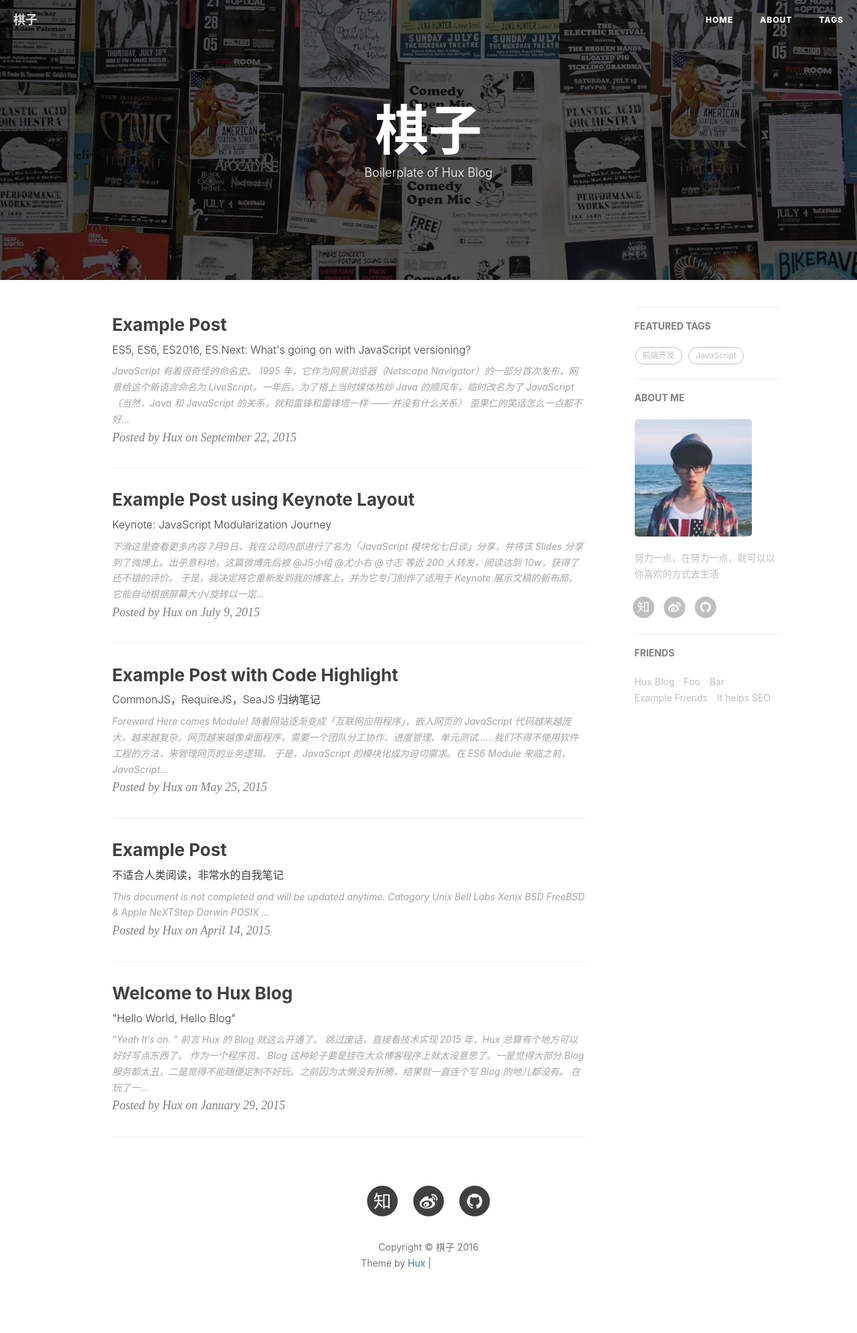
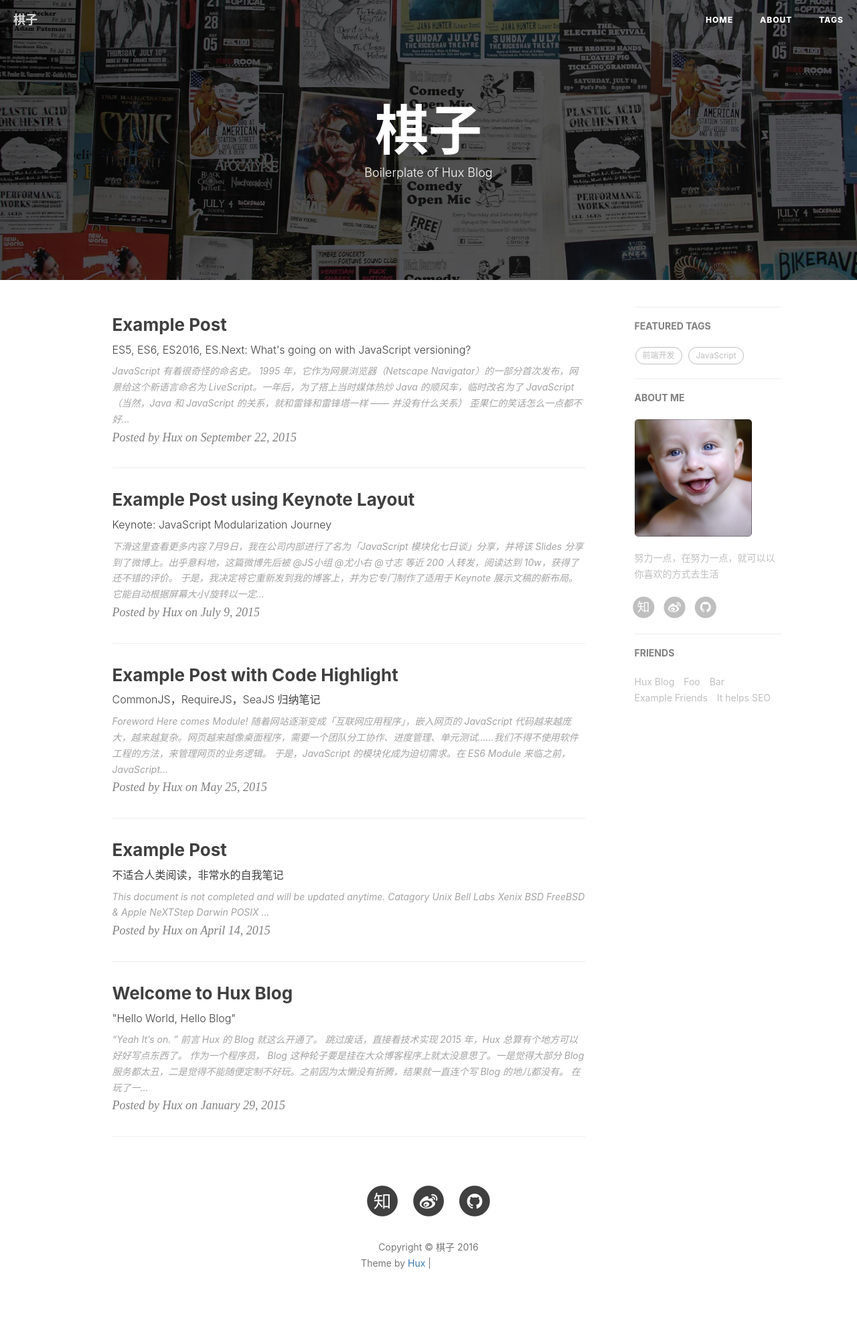
Before and after one commit to ybjie/blog, a Jekyll site: the page built from index.html, in a window 1280 px wide. Shown: the whole page at 67% size. Built offline with Jekyll 4.4.1, drawn with Linux system fonts in a browser that asks for light colours; nearby versions of some CDN libraries; the list of posts is cut into pages by our own code; comment, search, counter and statistics services are not loaded; grey boxes are pictures that could not be loaded.

Commit message:
side bar jpg location

```diff
--- a/_config.yml
+++ b/_config.yml
@@ -70,7 +70,7 @@
 # Sidebar settings
 sidebar: true                           # whether or not using Sidebar.
 sidebar-about-description: "努力一点，在努力一点，就可以以你喜欢的方式去生活"
-sidebar-avatar: /img/avatar-hux.jpg      # use absolute URL, seeing it's used in both `/` and `/about/`
+sidebar-avatar: img/portrait.jpg      # use absolute URL, seeing it's used in both `/` and `/about/`
 
 
 
```
